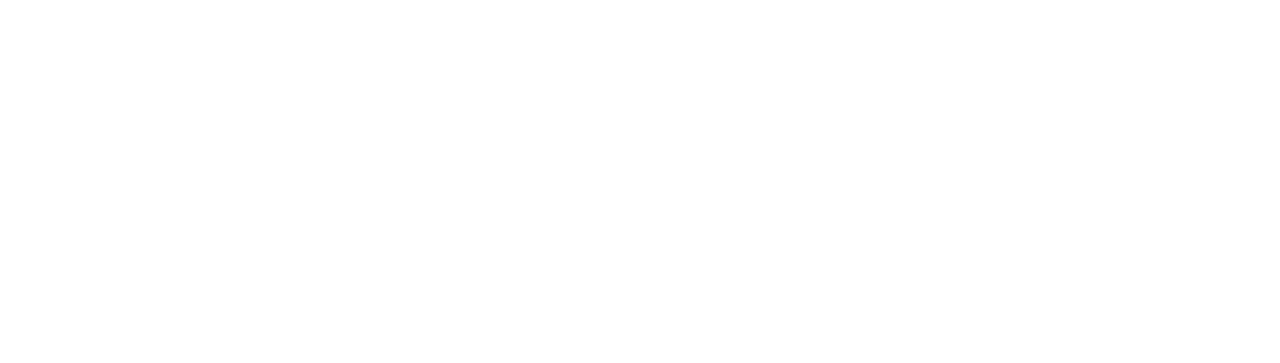
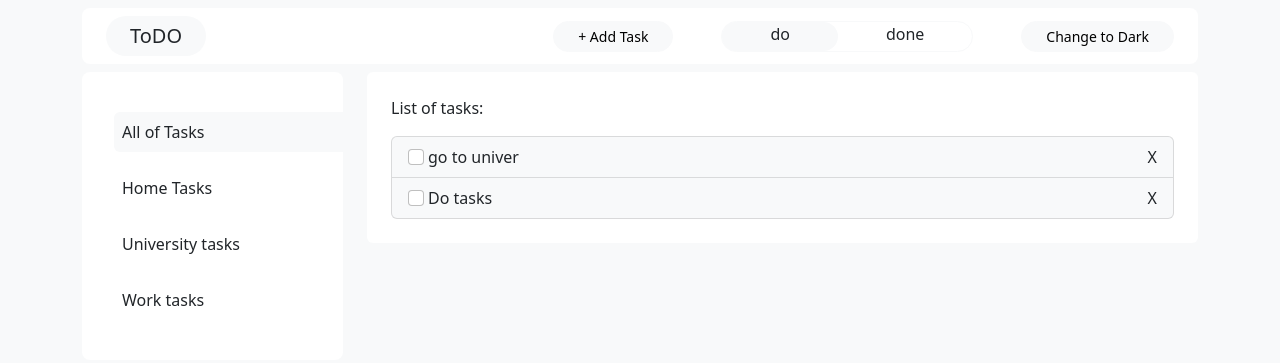
Before and after one commit to Kba05/TodoApp, a plain HTML site: page index.html in a window 1280 px wide. Drawn offline with Linux system fonts and the light colour scheme; the site is published under a folder, as on GitHub Pages, so addresses that start at the root find nothing.

Commit message:
Update index.html

```diff
--- a/index.html
+++ b/index.html
@@ -1 +1 @@
-<!doctype html><html lang="en"><head><meta charset="utf-8"/><link rel="icon" href="/favicon.ico"/><meta name="viewport" content="width=device-width,initial-scale=1"/><meta name="theme-color" content="#000000"/><meta name="description" content="Web site created using create-react-app"/><link rel="apple-touch-icon" href="/logo192.png"/><link rel="manifest" href="/manifest.json"/><title>React App</title><script defer="defer" src="/static/js/main.606f61ea.js"></script><link href="/static/css/main.84cda34c.css" rel="stylesheet"></head><body><noscript>You need to enable JavaScript to run this app.</noscript><div id="root"></div></body></html>
+<!doctype html><html lang="en"><head><meta charset="utf-8"/><link rel="icon" href="favicon.ico"/><meta name="viewport" content="width=device-width,initial-scale=1"/><meta name="theme-color" content="#000000"/><meta name="description" content="Web site created using create-react-app"/><link rel="apple-touch-icon" href="/logo192.png"/><link rel="manifest" href="/manifest.json"/><title>React App</title><script defer="defer" src="static/js/main.606f61ea.js"></script><link href="static/css/main.84cda34c.css" rel="stylesheet"></head><body><noscript>You need to enable JavaScript to run this app.</noscript><div id="root"></div></body></html>
```
